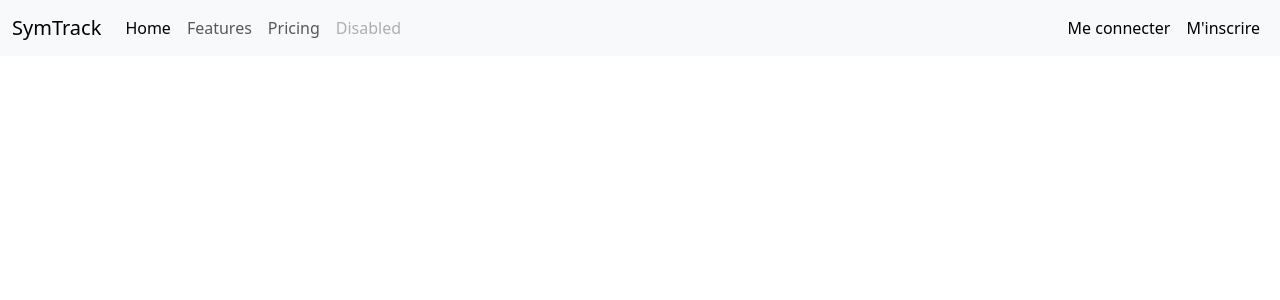
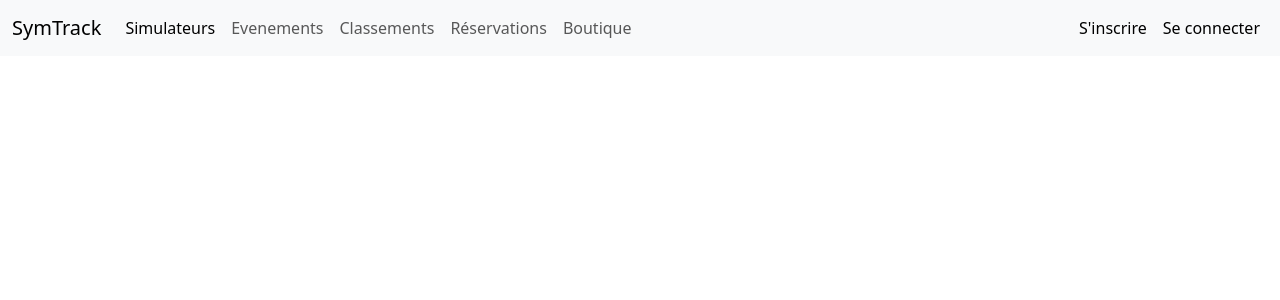
Before and after one commit to AymericDepit/SymTrack_, a Symfony app: template templates/base.html.twig in a window 1280 px wide. Shown: the top 300 px of the page. Run offline with Twig, Linux system fonts and the light colour scheme; the template is opened without the code that fills it, so the values that code supplies are empty; some libraries are stand-ins or nearby versions.

Commit message:
Authentification

```diff
--- a/templates/_partials/_nav.html.twig
+++ b/templates/_partials/_nav.html.twig
@@ -1,22 +1,25 @@
 <nav class="navbar navbar-expand-lg bg-body-tertiary">
     <div class="container-fluid">
-        <a class="navbar-brand" href="#">SymTrack</a>
+        <a class="navbar-brand" href="{{ path('app_main') }}">SymTrack</a>
         <button class="navbar-toggler" type="button" data-bs-toggle="collapse" data-bs-target="#navbarNav" aria-controls="navbarNav" aria-expanded="false" aria-label="Toggle navigation">
             <span class="navbar-toggler-icon"></span>
         </button>
         <div class="collapse navbar-collapse" id="navbarNav">
             <ul class="navbar-nav">
                 <li class="nav-item">
-                    <a class="nav-link active" aria-current="page" href="#">Home</a>
+                    <a class="nav-link active" aria-current="page" href="#">Simulateurs</a>
                 </li>
                 <li class="nav-item">
-                    <a class="nav-link" href="#">Features</a>
+                    <a class="nav-link" href="#">Evenements</a>
                 </li>
                 <li class="nav-item">
-                    <a class="nav-link" href="#">Pricing</a>
+                    <a class="nav-link" href="#">Classements</a>
                 </li>
                 <li class="nav-item">
-                    <a class="nav-link disabled" aria-disabled="true">Disabled</a>
+                    <a class="nav-link" href="#">Réservations</a>
+                </li>
+                <li class="nav-item">
+                    <a class="nav-link" href="#">Boutique</a>
                 </li>
             </ul>
             <ul class="navbar-nav ms-auto mb-2 mb-lg-0">
@@ -29,10 +32,10 @@
                     </li>
                     {% else %}
                         <li class="nav-item">
-                            <a class="nav-link active" aria-current="page" href="{{ path('app_login') }}">Me connecter</a>
+                            <a class="nav-link active" aria-current="page" href="{{ path('app_register') }}">S'inscrire</a>
                         </li>
                         <li class="nav-item">
-                            <a class="nav-link active" aria-current="page" href="{{ path('app_register') }}">M'inscrire</a>
+                            <a class="nav-link active" aria-current="page" href="{{ path('app_login') }}">Se connecter</a>
                         </li>
                 {% endif %}
             </ul>
```
